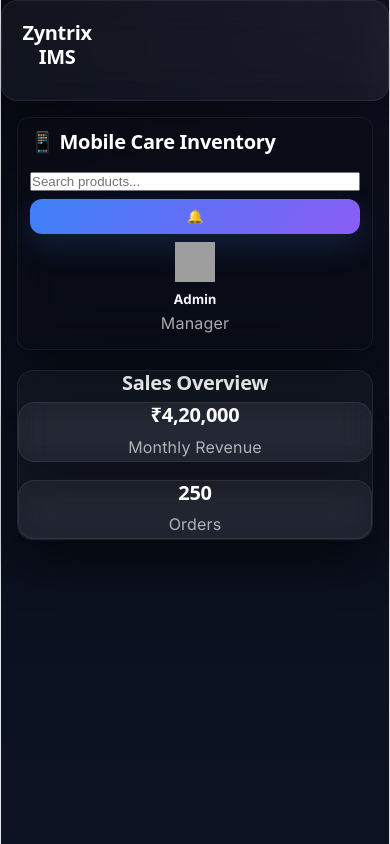
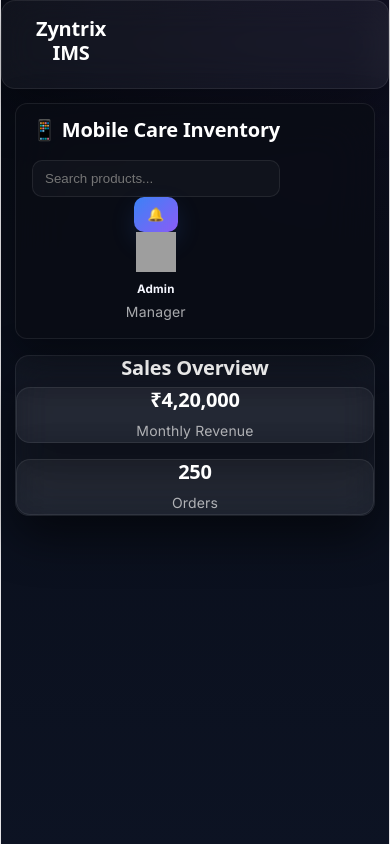
Before and after one commit to Piyush-s03/Mobile-care-Inventory, a React (Vite) app: page /sales in a window 390 px wide. Built offline with nearby package versions, Linux system fonts and the light colour scheme; grey boxes are pictures that could not be loaded.

Commit message:
Fix responsive layout issues on mobile devices

```diff
--- a/src/App.css
+++ b/src/App.css
@@ -6,7 +6,7 @@
   box-sizing: border-box;
 }
 
-/* ================= DESIGN TOKENS ================= */
+/* ================= DESIGN SYSTEM ================= */
 :root {
   --bg0: #05060a;
   --bg1: #0a0f1c;
@@ -22,7 +22,7 @@
   --purple: #8b5cf6;
 }
 
-/* ================= BASE ================= */
+/* ================= BODY ================= */
 body {
   font-family: 'Inter', sans-serif;
   min-height: 100vh;
@@ -34,8 +34,8 @@ body {
     radial-gradient(900px circle at 90% 20%, rgba(139,92,246,0.08), transparent 45%),
     linear-gradient(180deg, var(--bg0), var(--bg1), var(--bg2));
 
+  background-size: 200% 200%;
   animation: bgShift 18s ease infinite;
-  background-size: 200% 200%;
 }
 
 @keyframes bgShift {
@@ -44,42 +44,11 @@ body {
   100% { background-position: 0% 50%; }
 }
 
-/* ================= SOFT LIGHT LAYERS ================= */
-body::before,
-body::after {
-  content: "";
-  position: fixed;
-  width: 800px;
-  height: 800px;
-  filter: blur(180px);
-  opacity: 0.35;
-  z-index: -1;
-  border-radius: 50%;
-  animation: float 20s ease-in-out infinite alternate;
-}
-
-body::before {
-  background: radial-gradient(circle, rgba(59,130,246,0.25), transparent 60%);
-  top: -250px;
-  left: -250px;
-}
-
-body::after {
-  background: radial-gradient(circle, rgba(139,92,246,0.20), transparent 60%);
-  bottom: -250px;
-  right: -250px;
-}
-
-@keyframes float {
-  0% { transform: translate(0,0) scale(1); }
-  100% { transform: translate(50px,-40px) scale(1.05); }
-}
-
-/* ================= TYPOGRAPHY ================= */
+/* ================= GLOBAL TYPOGRAPHY ================= */
 h1, h2, h3 {
   color: #ffffff;
-  letter-spacing: -0.3px;
   font-weight: 600;
+  letter-spacing: -0.2px;
 }
 
 p, span {
@@ -87,40 +56,34 @@ p, span {
   line-height: 1.6;
 }
 
-/* ================= GLASS SYSTEM (APPLE STYLE) ================= */
+/* ================= GLASS SYSTEM ================= */
 .sidebar,
 .navbar-custom,
 .dashboard-card,
 .product-card,
 .auth-box,
-.page-box {
+.page-box,
+.auth-card {
   background: var(--glass);
   border: 1px solid var(--stroke);
-  border-radius: 16px;
+  border-radius: 14px;
 
   backdrop-filter: blur(18px);
   -webkit-backdrop-filter: blur(18px);
 
-  box-shadow: 0 20px 50px rgba(0,0,0,0.35);
+  box-shadow: 0 18px 50px rgba(0,0,0,0.35);
 
-  transition: all 0.25s ease;
-}
-
-/* subtle hover (NO neon, clean Apple feel) */
-.dashboard-card:hover,
-.product-card:hover {
-  transform: translateY(-6px);
-  box-shadow: 0 30px 70px rgba(0,0,0,0.45);
+  transition: all 0.2s ease;
 }
 
 /* ================= SIDEBAR ================= */
 .sidebar {
   position: fixed;
+  top: 0;
   left: 0;
-  top: 0;
   width: 260px;
   height: 100vh;
-  padding: 20px;
+  padding: 16px;
 }
 
 .sidebar a {
@@ -128,11 +91,11 @@ p, span {
   align-items: center;
   gap: 10px;
 
-  padding: 12px 14px;
+  padding: 10px 12px;
   margin: 6px 0;
 
-
   text-decoration: none;
+  color: var(--muted);
 
   border-radius: 10px;
   transition: 0.2s ease;
@@ -140,153 +103,72 @@ p, span {
 
 .sidebar a:hover {
   background: rgba(255,255,255,0.05);
-  color: #fff;
-  transform: translateX(4px);
+  color: white;
 }
 
 /* ================= MAIN ================= */
 .main {
   margin-left: 260px;
-  padding: 26px;
+  padding: 20px;
 }
 
-/* ================= NAVBAR ================= */
+/* ================= NAVBAR (FIXED PRO STYLE) ================= */
+.navbar-custom {
+  position: sticky;
+  top: 0;
+  z-index: 999;
 
-/* ================= NAVBAR BASE (DESKTOP) ================= */
-.navbar-custom {
   display: flex;
   justify-content: space-between;
   align-items: center;
 
-  padding: 16px 20px;
-  margin-bottom: 20px;
+  padding: 14px 16px;
+  margin-bottom: 16px;
 
-  position: sticky;
-  top: 0;
-  z-index: 1000;
-
-  background: rgba(10, 12, 20, 0.55);
-  backdrop-filter: blur(25px);
-  -webkit-backdrop-filter: blur(25px);
+  background: rgba(10,12,20,0.6);
+  backdrop-filter: blur(20px);
 
   border: 1px solid rgba(255,255,255,0.06);
-  border-radius: 14px;
-
-  box-shadow: 0 20px 50px rgba(0,0,0,0.35);
 }
 
-/* left + right alignment */
-.navbar-left,
-.navbar-right {
-  display: flex;
-  align-items: center;
-  gap: 12px;
-}
-
-/* search box (desktop) */
-.navbar-search input {
-  width: 260px;
-  padding: 10px 14px;
-  border-radius: 12px;
+/* ================= INPUTS ================= */
+input, select, textarea {
+  width: 100%;
+  padding: 10px 12px;
 
   background: rgba(255,255,255,0.03);
   border: 1px solid rgba(255,255,255,0.08);
+  border-radius: 10px;
+
   color: white;
-}
-
-/* ================= MOBILE NAVBAR FIX ================= */
-@media (max-width: 768px) {
-
-  .navbar-custom {
-    flex-direction: column;
-    align-items: stretch;
-    gap: 12px;
-
-    padding: 14px;
-  }
-
-  /* make navbar always visible and readable */
-  .navbar-left,
-  .navbar-right {
-    width: 100%;
-    justify-content: space-between;
-  }
-
-  /* SEARCH FULL WIDTH */
-  .navbar-search {
-    width: 100%;
-  }
-
-  .navbar-search input {
-    width: 100%;
-  }
-
-  /* prevent overflow */
-  .navbar-right {
-    flex-wrap: wrap;
-    gap: 8px;
-  }
-}
-
-/* ================= SMALL MOBILE ================= */
-@media (max-width: 480px) {
-
-  .navbar-custom {
-    padding: 12px;
-    border-radius: 12px;
-  }
-
-  .navbar-right {
-    flex-direction: column;
-    align-items: stretch;
-  }
-
-  .navbar-search input {
-    font-size: 14px;
-  }
-}n
-
-/* ================= INPUTS (VERCEL STYLE) ================= */
-input, select, textarea {
-  width: 100%;
-  padding: 12px 14px;
-
-  background: rgba(255,255,255,0.03);
-  border: 1px solid rgba(255,255,255,0.08);
-  border-radius: 12px;
-
-  color: #fff;
   outline: none;
-
-  transition: 0.2s ease;
 }
 
 input:focus {
   border-color: rgba(59,130,246,0.5);
-  box-shadow: 0 0 0 3px rgba(59,130,246,0.15);
+  box-shadow: 0 0 0 3px rgba(59,130,246,0.12);
 }
 
-/* ================= BUTTONS (VERCEL CLEAN CTA) ================= */
+/* ================= BUTTONS ================= */
 button,
 .auth-btn,
 .edit-btn,
 .delete-btn {
   background: linear-gradient(135deg, #3b82f6, #8b5cf6);
-  color: #fff;
+  color: white;
   border: none;
 
-  padding: 10px 16px;
-  border-radius: 12px;
+  padding: 10px 14px;
+  border-radius: 10px;
 
   cursor: pointer;
+  transition: 0.2s ease;
 
-  transition: all 0.2s ease;
-  box-shadow: 0 12px 30px rgba(59,130,246,0.18);
+  box-shadow: 0 10px 25px rgba(59,130,246,0.15);
 }
 
 button:hover {
-  transform: translateY(-3px);
-  box-shadow: 0 18px 40px rgba(59,130,246,0.25);
+  transform: translateY(-2px);
 }
 
 /* ================= GRID ================= */
@@ -294,14 +176,28 @@ button:hover {
 .product-grid {
   display: grid;
   grid-template-columns: repeat(auto-fit, minmax(240px, 1fr));
-  gap: 18px;
+  gap: 16px;
 }
 
 /* ================= AUTH ================= */
 .auth-box {
   width: 380px;
-  margin: 60px auto;
-  padding: 26px;
+  margin: 50px auto;
+  padding: 20px;
+}
+
+/* ================= LOGIN PAGE ================= */
+.auth-wrapper {
+  height: 100vh;
+  display: flex;
+  justify-content: center;
+  align-items: center;
+  padding: 16px;
+}
+
+.auth-card {
+  width: 420px;
+  padding: 24px;
 }
 
 /* ================= RESPONSIVE ================= */
@@ -321,18 +217,18 @@ button:hover {
 }
 
 @media (max-width: 768px) {
+
   .sidebar {
     position: relative;
     width: 100%;
     height: auto;
     display: flex;
-    flex-direction: row;
     overflow-x: auto;
   }
 
   .main {
     margin-left: 0;
-    padding: 16px;
+    padding: 14px;
   }
 
   .navbar-custom {
@@ -345,129 +241,60 @@ button:hover {
     grid-template-columns: 1fr;
   }
 
-  .auth-box {
-    width: 92%;
+  .auth-card {
+    width: 100%;
   }
 }
 
-/* ================= AUTH PAGE WRAPPER ================= */
-.auth-wrapper {
-  height: 100vh;
+@media (max-width: 480px) {
+  body {
+    font-size: 14px;
+  }
+}.navbar-custom {
+  position: sticky;
+  top: 0;
+  z-index: 9999;
+
   display: flex;
+  justify-content: space-between;
   align-items: center;
-  justify-content: center;
-  padding: 20px;
-}
 
-/* ================= LOGIN CARD ================= */
-.auth-card {
-  width: 420px;
+  padding: 14px 16px;
+  margin-bottom: 16px;
 
-  background: rgba(10, 12, 20, 0.55);
+  background: rgba(10, 12, 20, 0.75);
   backdrop-filter: blur(25px);
   -webkit-backdrop-filter: blur(25px);
 
   border: 1px solid rgba(255,255,255,0.08);
-  border-radius: 18px;
+  border-radius: 12px;
 
-  padding: 35px;
+  box-shadow: 0 15px 40px rgba(0,0,0,0.35);
 
-  box-shadow:
-    0 30px 80px rgba(0,0,0,0.5);
+  /* 🔥 FORCE VISIBILITY */
+  opacity: 1 !important;
+  visibility: visible !important;
 }
 
-/* ================= TITLE ================= */
-.auth-card h1 {
-  font-size: 28px;
-  font-weight: 600;
-  margin-bottom: 8px;
+/* keep layout stable on mobile */
+@media (max-width: 768px) {
+  .navbar-custom {
+    flex-direction: row !important;
+    flex-wrap: wrap;
+    gap: 10px;
+  }
+
+  .navbar-search {
+    width: 100%;
+  }
+
+  .navbar-search input {
+    width: 100%;
+  }
 }
 
-.subtitle {
-  font-size: 14px;
-  color: rgba(255,255,255,0.6);
-  margin-bottom: 25px;
+/* prevent hidden elements issue */
+.navbar-custom * {
+  opacity: 1 !important;
+  visibility: visible !important;
 }
-
-/* ================= INPUT GROUP ================= */
-.input-group {
-  display: flex;
-  flex-direction: column;
-  margin-bottom: 18px;
-}
-
-.input-group label {
-  font-size: 13px;
-  color: rgba(255,255,255,0.7);
-  margin-bottom: 6px;
-}
-
-/* inputs already styled globally but refine here */
-.auth-card input {
-  padding: 12px 14px;
-  border-radius: 12px;
-  border: 1px solid rgba(255,255,255,0.08);
-  background: rgba(255,255,255,0.03);
-  color: #fff;
-  transition: 0.2s ease;
-}
-
-.auth-card input:focus {
-  border-color: rgba(59,130,246,0.5);
-  box-shadow: 0 0 0 3px rgba(59,130,246,0.12);
-}
-
-/* ================= BUTTON (PREMIUM CTA) ================= */
-.auth-btn {
-  width: 100%;
-  margin-top: 10px;
-
-  background: linear-gradient(135deg, #3b82f6, #8b5cf6);
-  color: white;
-
-  padding: 12px;
-  border-radius: 12px;
-
-  border: none;
-  cursor: pointer;
-
-  font-weight: 500;
-
-  transition: all 0.25s ease;
-
-  box-shadow: 0 15px 40px rgba(59,130,246,0.25);
-}
-
-.auth-btn:hover {
-  transform: translateY(-3px);
-  box-shadow: 0 25px 60px rgba(139,92,246,0.35);
-}
-
-/* ================= FOOTER ================= */
-.auth-footer {
-  margin-top: 18px;
-  font-size: 13px;
-  text-align: center;
-  color: rgba(255,255,255,0.6);
-}
-
-.auth-footer a {
-  color: #60a5fa;
-  text-decoration: none;
-}
-
-.auth-footer a:hover {
-  text-decoration: underline;
-}
-
-/* ================= MOBILE ================= */
-@media (max-width: 480px) {
-  .auth-card {
-    width: 100%;
-    padding: 25px;
-  }
-
-  .auth-card h1 {
-    font-size: 24px;
-  }
-}
```
